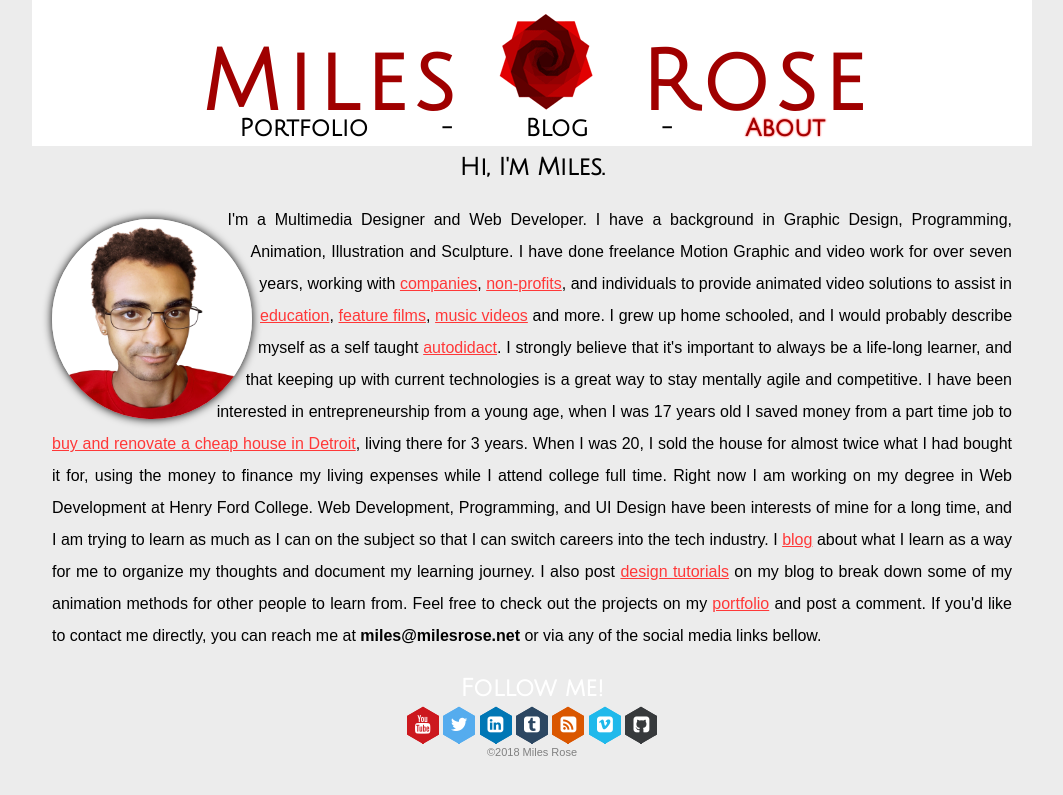
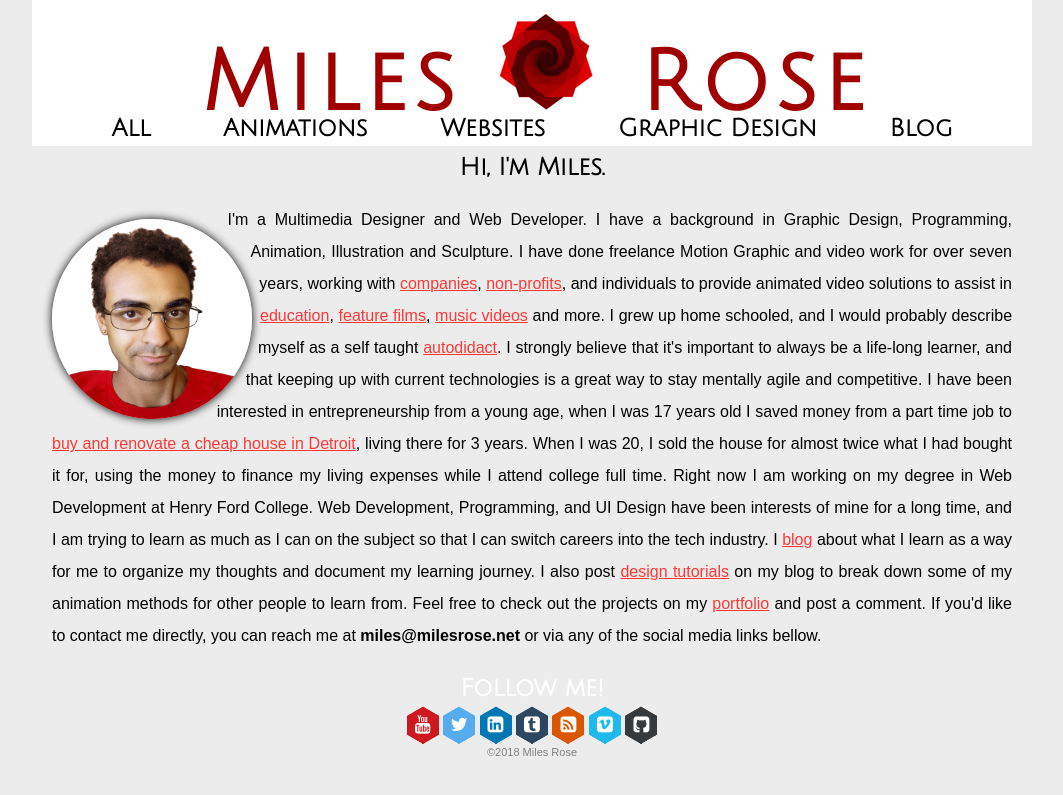
Before and after one commit to MilesOfRoses/my-jekyll, a Jekyll site: the page built from about.html, in a window 1280 px wide. Shown: the top 795 px of the page, without its empty margins (108-1171 px from the left). Built offline with Jekyll 4.4.1, drawn with Linux system fonts in a browser that asks for light colours.

Commit message:
Update nav.html

```diff
--- a/_includes/nav.html
+++ b/_includes/nav.html
@@ -1,10 +1,14 @@
 <nav>
 	<ul class="nav {{include.navclass}}">
-		<li><a href="{{site.baseurl}}/" class="{% if page.url == '/' or page.url contains 'animation' or page.url contains 'illustration' or page.url contains 'sculpture' or page.url contains '3d-model' %}current{% endif %}">Portfolio</a></li>
-		<li>-</li>
+		<li><a href="{{site.baseurl}}/" class="{% if page.url == '/' or page.url contains 'illustration' or page.url contains 'sculpture' or page.url contains '3d-model' %}current{% endif %}">All</a></li>
+		<!-- <li>-</li> -->
+		<!-- <li>-</li> -->
+		<!-- <li><a href="{{site.baseurl}}/about/" class="{% if page.url contains 'about' %}current{% endif %}">About</a></li> -->
+		<li><a href="{{site.baseurl}}/animations" class="{% if page.url contains 'animations'%}current{% endif %}">Animations</a></li>
+		<li><a href="{{site.baseurl}}/websites/" class="{% if page.url contains 'websites'%}current{% endif %}">Websites</a></li>
+		<!-- <li>-</li> -->
+		<li><a href="{{site.baseurl}}/graphic" class="{% if page.url contains 'graphic'%}current{% endif %}">Graphic Design</a></li>
 		<li><a href="{{site.baseurl}}/blog/" class="{% if page.url contains 'blog' or page.url contains 'life' or page.url contains 'code' or page.url contains 'design' %}current{% endif %}">Blog</a></li>
-		<li>-</li>
-		<li><a href="{{site.baseurl}}/about/" class="{% if page.url contains 'about' %}current{% endif %}">About</a></li>
 
 	</ul>
 </nav>
```
